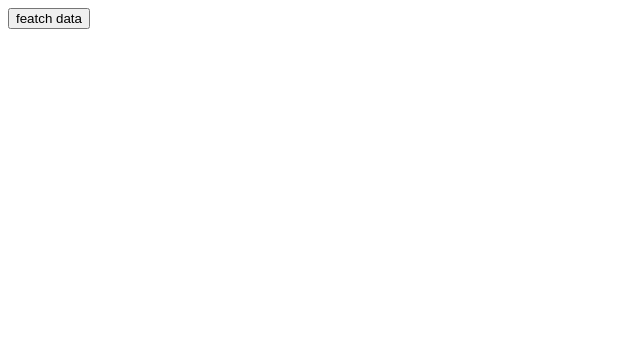
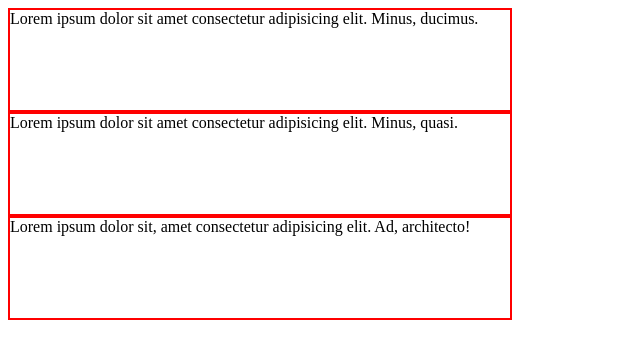
Before and after one commit to rezwanrahimr/JavaScript-A-to-Z, a website: page api/index.html in a window 1280 px wide. Shown: the whole page, without its empty margins (0-640 px from the left). Drawn offline with Linux system fonts and the light colour scheme.

Commit message:
querySelectorall js dom

```diff
--- a/api/index.html
+++ b/api/index.html
@@ -9,7 +9,10 @@
 </head>
 
 <body>
-    <button onclick="loadData()">featch data</button>
+    <div class="pratice">Lorem ipsum dolor sit amet consectetur adipisicing elit. Minus, ducimus.</div>
+    <div class="pratice">Lorem ipsum dolor sit amet consectetur adipisicing elit. Minus, quasi.</div>
+    <div class="pratice">Lorem ipsum dolor sit, amet consectetur adipisicing elit. Ad, architecto!</div>
+    <!-- <button onclick="loadData()">featch data</button> -->
     <script src="./script.js"></script>
 </body>
 
--- a/api/script.js
+++ b/api/script.js
@@ -1,5 +1,12 @@
-function loadData() {
+/* function loadData() {
   fetch("http://127.0.0.1:5500/api/data.json")
     .then((result) => result.json())
     .then((data) => console.log(data));
+} */
+
+let all = document.querySelectorAll(".pratice");
+for (let pratice of all) {
+  pratice.style.width = "500px";
+  pratice.style.height = "100px";
+  pratice.style.border = "2px solid red";
 }
```
